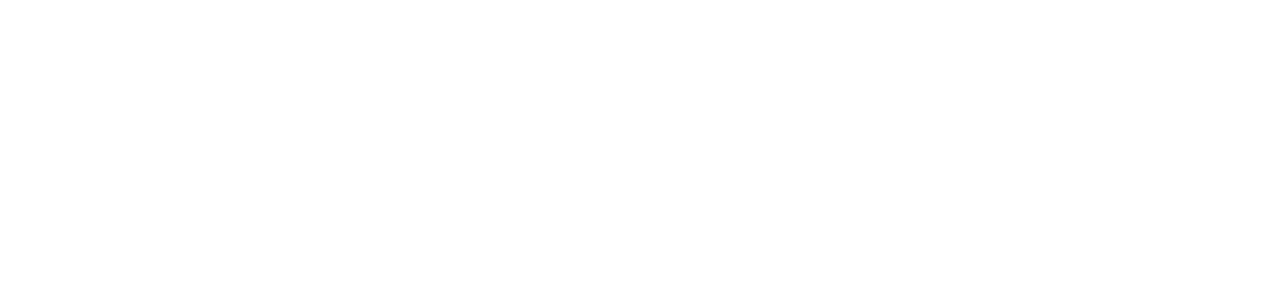
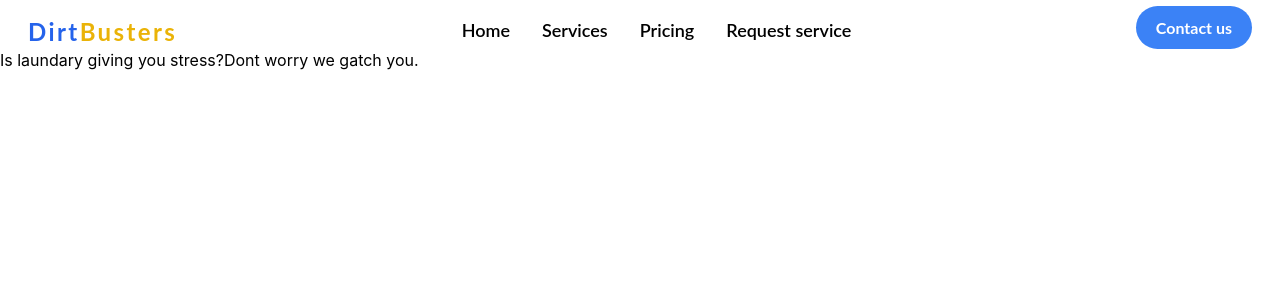
Before and after one commit to calvinarieri/dirtbusters, a React (Create React App) app: page / in a window 1280 px wide. Shown: the top 300 px of the page. Built offline with nearby package versions, Linux system fonts and the light colour scheme.

Commit message:
added navbar

```diff
--- a/package.json
+++ b/package.json
@@ -8,6 +8,8 @@
     "@testing-library/user-event": "^13.5.0",
     "react": "^18.3.1",
     "react-dom": "^18.3.1",
+    "react-router": "^6.23.1",
+    "react-router-dom": "^6.23.1",
     "react-scripts": "5.0.1",
     "web-vitals": "^2.1.4"
   },
--- a/src/App.js
+++ b/src/App.js
@@ -1,5 +1,20 @@
+import { Route, RouterProvider, createBrowserRouter, createRoutesFromElements } from "react-router-dom";
+import HomePage from "./pages/HomePage";
+
+const router = createBrowserRouter(
+  createRoutesFromElements(
+        <Route>
+          <Route index element={<HomePage/>} />
+        </Route>
+  )
+)
+
 function App() {
-
+return(
+  <div>
+    <RouterProvider router={router} />
+  </div>
+)
 }
 
 export default App;
--- /dev/null
+++ b/src/components/HomePageFooter/Footer.js
@@ -0,0 +1,10 @@
+export default  function Footer(){
+
+    return(
+        <footer>
+            <div>
+
+            </div>
+        </footer>
+    )
+}
--- /dev/null
+++ b/src/components/HomePageFooter/NavigationBar.js
@@ -0,0 +1,28 @@
+import { NavLink } from "react-router-dom"
+
+export default function NavigationBar (){
+    let menuItems = ['Home', 'Services','Pricing','Request service']
+    return(
+        <nav className="flex justify-between px-7 mt-4">
+            <div className="font-lato font-bold text-2xl ">
+                <NavLink to='/' ><span className='tracking-widest text-blue-600'>Dirt</span><span className='tracking-widest text-yellow-500'>Busters</span></NavLink>
+            </div>
+            <div>
+                <ol className="flex gap-8">
+                {
+                    menuItems.map((listItem, index)=>{
+                        return(
+                            <li className="font-lato font-semibold text-lg">
+                                <a key={index} href={'#'+listItem.toLowerCase()} >{listItem}</a>
+                            </li>
+                        )
+                    })
+                }
+                </ol>
+            </div>
+            <div>
+                <a href='#contact' className="bg-blue-500 text-white px-5 py-3 rounded-3xl font-lato font-bold">Contact us</a>
+            </div>
+        </nav>
+    )
+}
--- a/src/index.css
+++ b/src/index.css
@@ -6,6 +6,7 @@
   -webkit-font-smoothing: antialiased;
   -moz-osx-font-smoothing: grayscale;
 }
+@import url('https://fonts.googleapis.com/css2?family=Lato:ital,wght@0,100;0,300;0,400;0,700;0,900;1,100;1,300;1,400;1,700;1,900&display=swap');
 
 code {
   font-family: source-code-pro, Menlo, Monaco, Consolas, 'Courier New',
--- /dev/null
+++ b/src/pages/HomePage.js
@@ -0,0 +1,19 @@
+import NavigationBar from "../components/HomePageFooter/NavigationBar";
+
+export default function HomePage(){
+    return(
+        <div>
+            <NavigationBar />
+            <home>
+                <div>
+                    Is laundary giving you stress?
+                    <span>Dont worry we gatch you. </span>
+                </div>
+                <div>
+                    {/* TODO ADD A GOOD IMAGE HERE */}
+                </div>
+            </home>
+
+        </div>
+    )
+}
--- a/tailwind.config.js
+++ b/tailwind.config.js
@@ -4,7 +4,11 @@
     "./src/**/*.{js,jsx,ts,tsx}",
   ],
   theme: {
-    extend: {},
+    extend: {
+      fontFamily:{
+        lato:['Lato'],
+      }
+    },
   },
   plugins: [],
 }
```
Also changed, not shown: src/pages/OrderProcessingPage.js (added), 1 other file (tests, documents, lock files or other folders).
